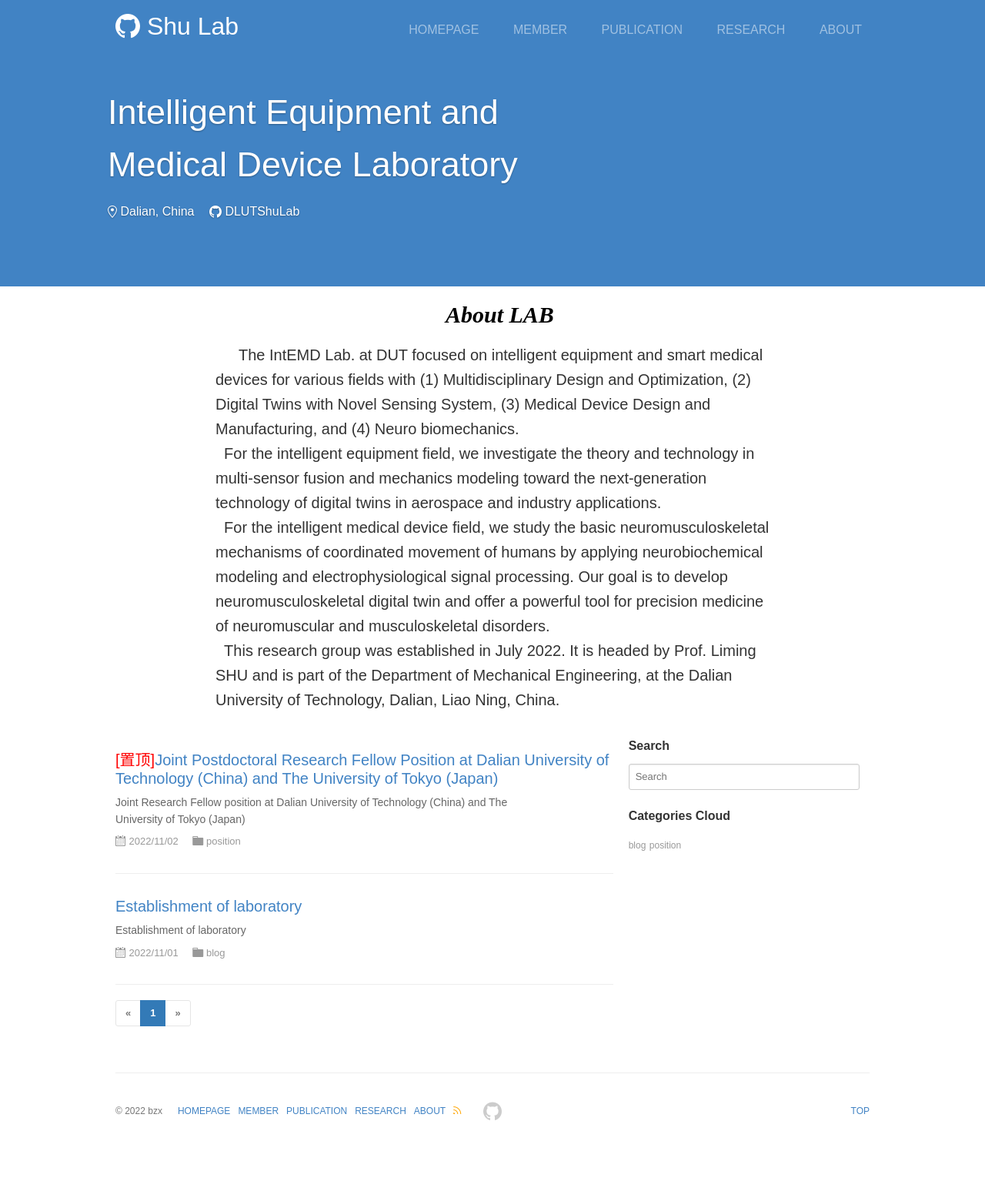
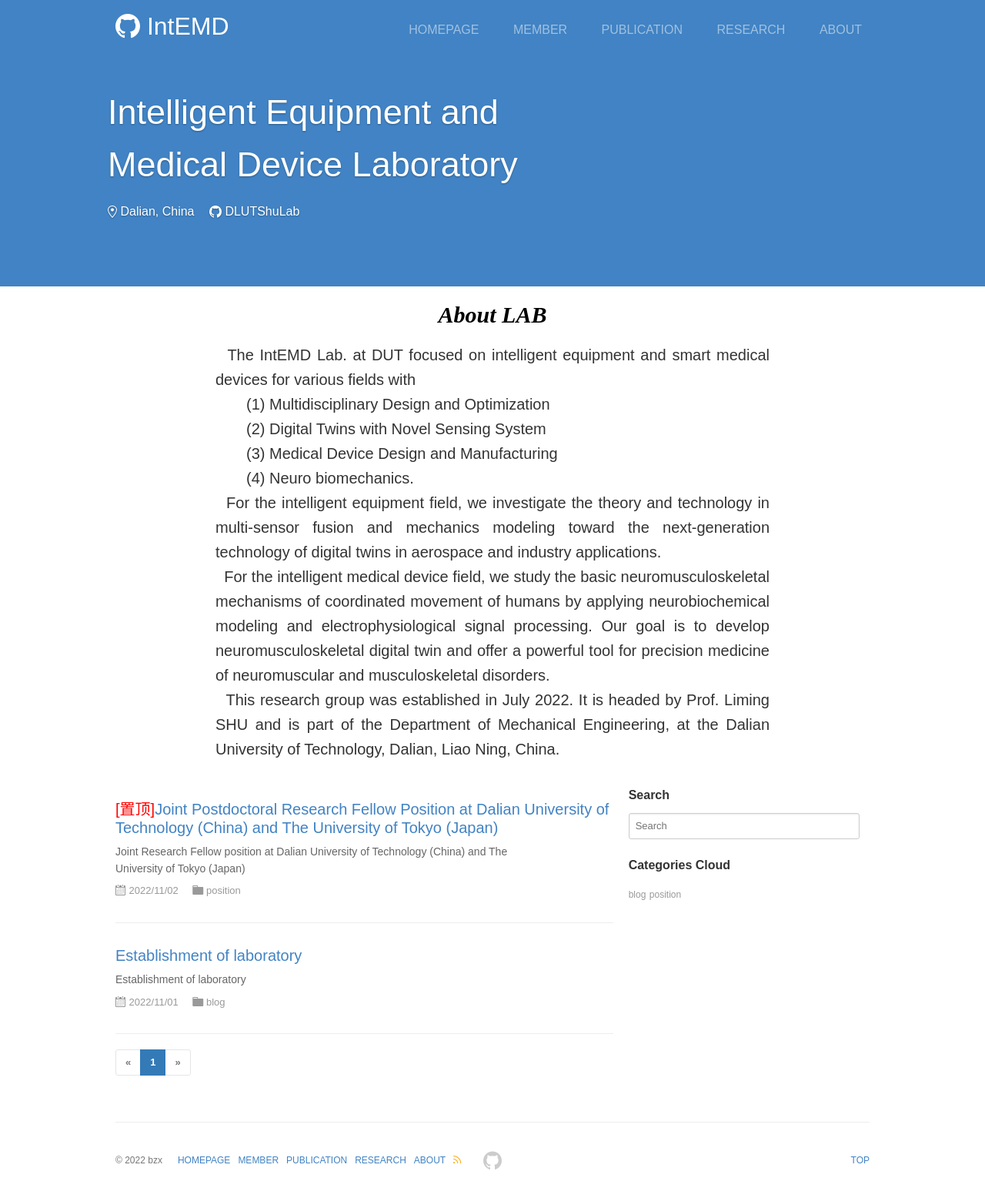
Before and after one commit to IntELab-dlut/IntELab-dlut.github.io, a Jekyll site: the page built from index.html, in a window 1280 px wide. Shown: the whole page at 77% size. Built offline with Jekyll 4.4.1, drawn with Linux system fonts in a browser that asks for light colours; the list of posts is cut into pages by our own code; a style sheet for code colours, icons or effects is not loaded; before the commit the page ends 1492 px from its top, so only the background shows below that.

Commit message:
20221119

```diff
--- a/_config.yml
+++ b/_config.yml
@@ -4,7 +4,7 @@
 baseurl:
 url: https://dlutshulab.github.io
 date_format: "ordinal"
-title: Shu Lab
+title: IntEMD
 subtitle: Intelligent Equipment and Medical Device Laboratory
 description: DLUT
 keywords: DLUT
@@ -40,7 +40,7 @@ components:
     # 修改图片请替换 assets/images/qrcode.jpg
     qrcode:
         enabled: false
-        image_alt: Shu Lab
+        image_alt: IntEMD
     # 维基索引页使用哪种视图，支持 列表（list）/分类（cate）
 #    wiki:
 #        view: cate
--- a/assets/css/pages/index.css
+++ b/assets/css/pages/index.css
@@ -41,8 +41,9 @@
 .box1 {
   margin: 20px 280px 20px ;
   font-size: 20px;
-  text-indent: 0.5cm;
+  text-align: justify;
 }
+
 
 .box1 h1 {
   font-family: 'Times New Roman', Times, serif;
@@ -50,4 +51,4 @@
   color: #000;
   font-size: 30px;
   text-align: center;
-}
+  }
--- a/index.html
+++ b/index.html
@@ -53,7 +53,11 @@ comments: false
 <div class="box1">
       <h1>About LAB</h1>
       <P>
-        &nbsp;&nbsp;The IntEMD Lab. at DUT focused on intelligent equipment and smart medical devices for various fields with (1) Multidisciplinary Design and Optimization, (2) Digital Twins with Novel Sensing System, (3) Medical Device Design and Manufacturing, and (4) Neuro biomechanics.
+        &nbsp;&nbsp;The IntEMD Lab. at DUT focused on intelligent equipment and smart medical devices for various fields with
+        <br/>&emsp;&emsp;(1) Multidisciplinary Design and Optimization
+        <br/>&emsp;&emsp;(2) Digital Twins with Novel Sensing System
+        <br/>&emsp;&emsp;(3) Medical Device Design and Manufacturing
+        <br/>&emsp;&emsp;(4) Neuro biomechanics.
 
          <br/>&nbsp;&nbsp;For the intelligent equipment field, we investigate the theory and technology in multi-sensor fusion and mechanics modeling toward the next-generation technology of digital twins in aerospace and industry applications.
 
```
Also changed, not shown: _posts/2022-11-02-blog-postion.md (+1 -1 lines).
